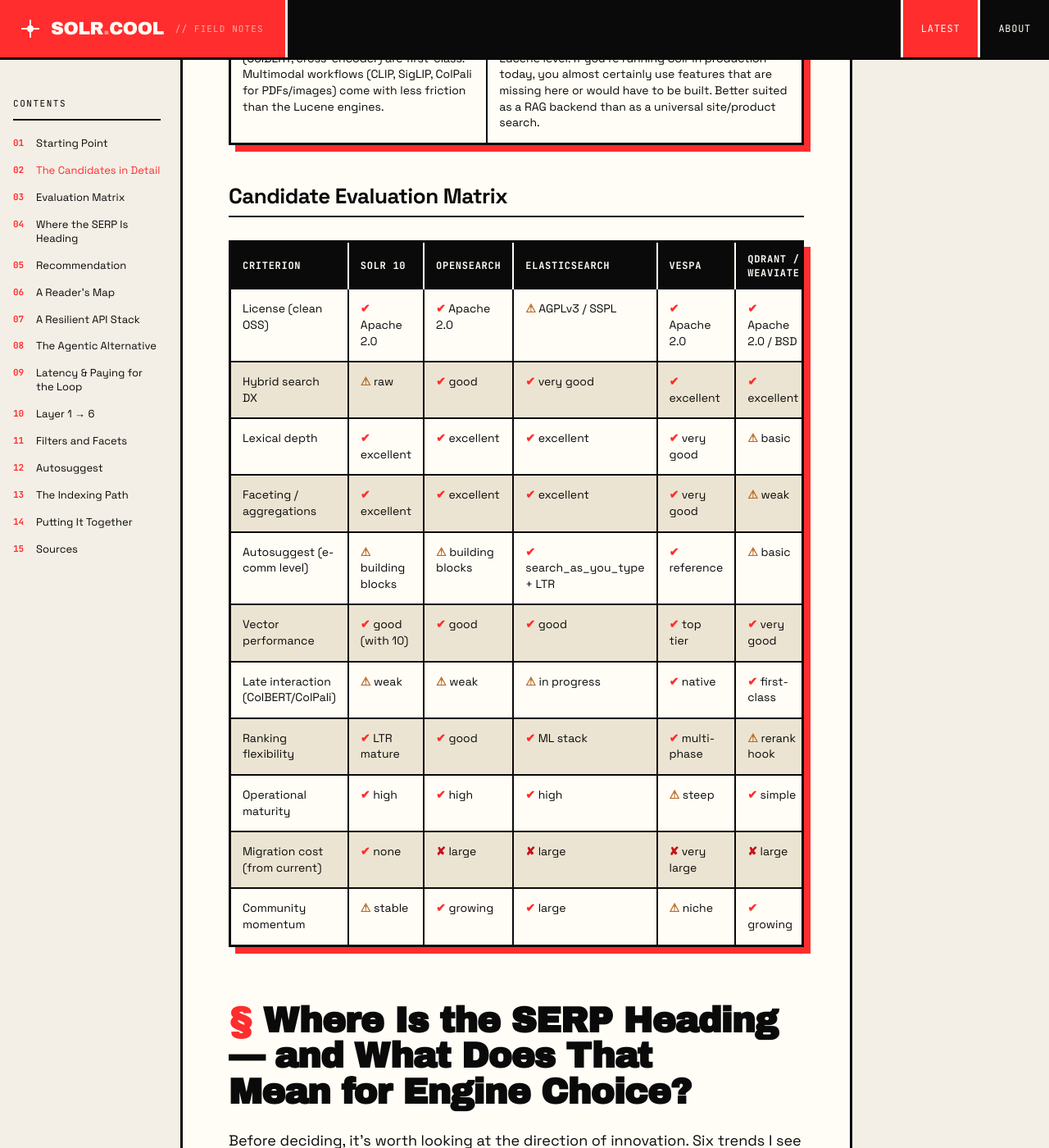
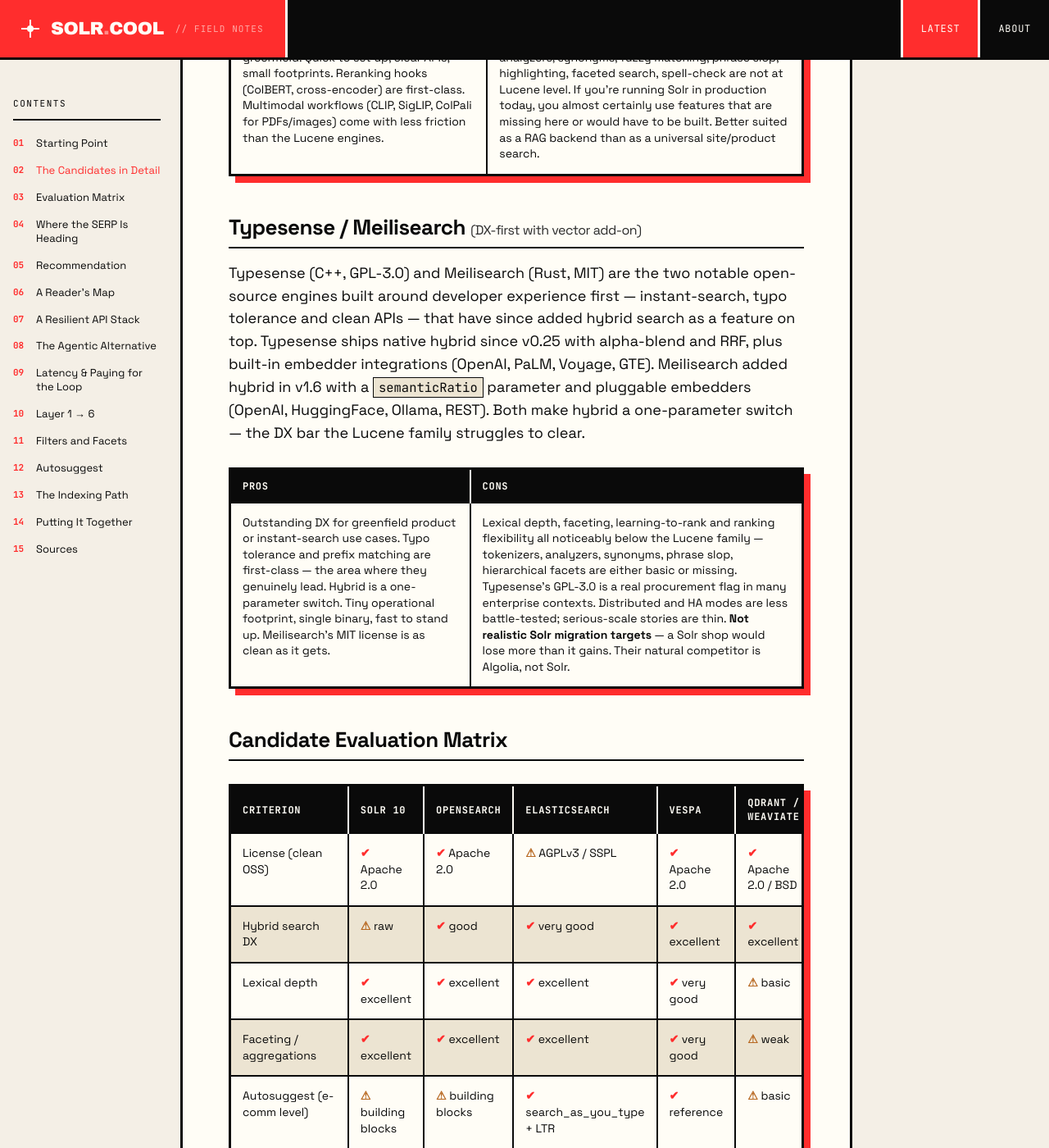
Before and after one commit to solr-cool/solr-cool.github.io, a Jekyll site: the page built from _posts/2026-05-18-hybrid-search-on-apache-solr.md, in a window 1280 px wide and 1400 px high, scrolled down 4540 px. Shown: the whole window at 82% size. Built offline with Jekyll 4.4.1, drawn with Linux system fonts in a browser that asks for light colours; some of the changed text lies outside the part shown.

Commit message:
add typesense / meilisearch

```diff
--- a/_posts/2026-05-18-hybrid-search-on-apache-solr.md
+++ b/_posts/2026-05-18-hybrid-search-on-apache-solr.md
@@ -45,6 +45,7 @@
 1. **Lucene-based search platforms:** Solr, OpenSearch, Elasticsearch
 2. **AI-native search engine:** Vespa
 3. **Vector-first databases with BM25:** Qdrant, Weaviate, Milvus
+4. **DX-first lightweight engines with vector add-on:** Typesense, Meilisearch
 
 The evaluation of these categories runs through the following functional areas, which together in modern search systems make the difference between "works" and "competitive":
 
@@ -130,25 +131,39 @@
   </table>
 </div>
 
+### Typesense / Meilisearch <small style="font-weight:400;font-size:16px;color:var(--ink-soft)">(DX-first with vector add-on)</small>
+
+Typesense (C++, GPL-3.0) and Meilisearch (Rust, MIT) are the two notable open-source engines built around developer experience first &mdash; instant-search, typo tolerance and clean APIs &mdash; that have since added hybrid search as a feature on top. Typesense ships native hybrid since v0.25 with alpha-blend and RRF, plus built-in embedder integrations (OpenAI, PaLM, Voyage, GTE). Meilisearch added hybrid in v1.6 with a `semanticRatio` parameter and pluggable embedders (OpenAI, HuggingFace, Ollama, REST). Both make hybrid a one-parameter switch &mdash; the DX bar the Lucene family struggles to clear.
+
+<div class="table-wrap">
+  <table>
+    <thead><tr><th>Pros</th><th>Cons</th></tr></thead>
+    <tbody><tr>
+      <td>Outstanding DX for greenfield product or instant-search use cases. Typo tolerance and prefix matching are first-class &mdash; the area where they genuinely lead. Hybrid is a one-parameter switch. Tiny operational footprint, single binary, fast to stand up. Meilisearch&rsquo;s MIT license is as clean as it gets.</td>
+      <td>Lexical depth, faceting, learning-to-rank and ranking flexibility all noticeably below the Lucene family &mdash; tokenizers, analyzers, synonyms, phrase slop, hierarchical facets are either basic or missing. Typesense&rsquo;s GPL-3.0 is a real procurement flag in many enterprise contexts. Distributed and HA modes are less battle-tested; serious-scale stories are thin. <strong>Not realistic Solr migration targets</strong> &mdash; a Solr shop would lose more than it gains. Their natural competitor is Algolia, not Solr.</td>
+    </tr></tbody>
+  </table>
+</div>
+
 ### Candidate Evaluation Matrix  {#matrix}
 
 <div class="table-wrap">
   <table>
     <thead><tr>
-      <th>Criterion</th><th>Solr&nbsp;10</th><th>OpenSearch</th><th>Elasticsearch</th><th>Vespa</th><th>Qdrant / Weaviate</th>
+      <th>Criterion</th><th>Solr&nbsp;10</th><th>OpenSearch</th><th>Elasticsearch</th><th>Vespa</th><th>Qdrant / Weaviate</th><th>Typesense / Meilisearch</th>
     </tr></thead>
     <tbody>
-      <tr><td>License (clean OSS)</td><td><span class="ok">✔</span> Apache 2.0</td><td><span class="ok">✔</span> Apache 2.0</td><td><span class="warn">⚠</span> AGPLv3 / SSPL</td><td><span class="ok">✔</span> Apache 2.0</td><td><span class="ok">✔</span> Apache 2.0 / BSD</td></tr>
-      <tr><td>Hybrid search DX</td><td><span class="warn">⚠</span> raw</td><td><span class="ok">✔</span> good</td><td><span class="ok">✔</span> very good</td><td><span class="ok">✔</span> excellent</td><td><span class="ok">✔</span> excellent</td></tr>
-      <tr><td>Lexical depth</td><td><span class="ok">✔</span> excellent</td><td><span class="ok">✔</span> excellent</td><td><span class="ok">✔</span> excellent</td><td><span class="ok">✔</span> very good</td><td><span class="warn">⚠</span> basic</td></tr>
-      <tr><td>Faceting / aggregations</td><td><span class="ok">✔</span> excellent</td><td><span class="ok">✔</span> excellent</td><td><span class="ok">✔</span> excellent</td><td><span class="ok">✔</span> very good</td><td><span class="warn">⚠</span> weak</td></tr>
-      <tr><td>Autosuggest (e-comm level)</td><td><span class="warn">⚠</span> building blocks</td><td><span class="warn">⚠</span> building blocks</td><td><span class="ok">✔</span> search_as_you_type + LTR</td><td><span class="ok">✔</span> reference</td><td><span class="warn">⚠</span> basic</td></tr>
-      <tr><td>Vector performance</td><td><span class="ok">✔</span> good (with 10)</td><td><span class="ok">✔</span> good</td><td><span class="ok">✔</span> good</td><td><span class="ok">✔</span> top tier</td><td><span class="ok">✔</span> very good</td></tr>
-      <tr><td>Late interaction (ColBERT/ColPali)</td><td><span class="warn">⚠</span> weak</td><td><span class="warn">⚠</span> weak</td><td><span class="warn">⚠</span> in progress</td><td><span class="ok">✔</span> native</td><td><span class="ok">✔</span> first-class</td></tr>
-      <tr><td>Ranking flexibility</td><td><span class="ok">✔</span> LTR mature</td><td><span class="ok">✔</span> good</td><td><span class="ok">✔</span> ML stack</td><td><span class="ok">✔</span> multi-phase</td><td><span class="warn">⚠</span> rerank hook</td></tr>
-      <tr><td>Operational maturity</td><td><span class="ok">✔</span> high</td><td><span class="ok">✔</span> high</td><td><span class="ok">✔</span> high</td><td><span class="warn">⚠</span> steep</td><td><span class="ok">✔</span> simple</td></tr>
-      <tr><td>Migration cost (from current)</td><td><span class="ok">✔</span> none</td><td><span class="bad">✘</span> large</td><td><span class="bad">✘</span> large</td><td><span class="bad">✘</span> very large</td><td><span class="bad">✘</span> large</td></tr>
-      <tr><td>Community momentum</td><td><span class="warn">⚠</span> stable</td><td><span class="ok">✔</span> growing</td><td><span class="ok">✔</span> large</td><td><span class="warn">⚠</span> niche</td><td><span class="ok">✔</span> growing</td></tr>
+      <tr><td>License (clean OSS)</td><td><span class="ok">✔</span> Apache 2.0</td><td><span class="ok">✔</span> Apache 2.0</td><td><span class="warn">⚠</span> AGPLv3 / SSPL</td><td><span class="ok">✔</span> Apache 2.0</td><td><span class="ok">✔</span> Apache 2.0 / BSD</td><td><span class="warn">⚠</span> GPL-3.0 / MIT</td></tr>
+      <tr><td>Hybrid search DX</td><td><span class="warn">⚠</span> raw</td><td><span class="ok">✔</span> good</td><td><span class="ok">✔</span> very good</td><td><span class="ok">✔</span> excellent</td><td><span class="ok">✔</span> excellent</td><td><span class="ok">✔</span> very good</td></tr>
+      <tr><td>Lexical depth</td><td><span class="ok">✔</span> excellent</td><td><span class="ok">✔</span> excellent</td><td><span class="ok">✔</span> excellent</td><td><span class="ok">✔</span> very good</td><td><span class="warn">⚠</span> basic</td><td><span class="warn">⚠</span> basic</td></tr>
+      <tr><td>Faceting / aggregations</td><td><span class="ok">✔</span> excellent</td><td><span class="ok">✔</span> excellent</td><td><span class="ok">✔</span> excellent</td><td><span class="ok">✔</span> very good</td><td><span class="warn">⚠</span> weak</td><td><span class="warn">⚠</span> basic</td></tr>
+      <tr><td>Autosuggest (e-comm level)</td><td><span class="warn">⚠</span> building blocks</td><td><span class="warn">⚠</span> building blocks</td><td><span class="ok">✔</span> search_as_you_type + LTR</td><td><span class="ok">✔</span> reference</td><td><span class="warn">⚠</span> basic</td><td><span class="ok">✔</span> very good</td></tr>
+      <tr><td>Vector performance</td><td><span class="ok">✔</span> good (with 10)</td><td><span class="ok">✔</span> good</td><td><span class="ok">✔</span> good</td><td><span class="ok">✔</span> top tier</td><td><span class="ok">✔</span> very good</td><td><span class="ok">✔</span> good</td></tr>
+      <tr><td>Late interaction (ColBERT/ColPali)</td><td><span class="warn">⚠</span> weak</td><td><span class="warn">⚠</span> weak</td><td><span class="warn">⚠</span> in progress</td><td><span class="ok">✔</span> native</td><td><span class="ok">✔</span> first-class</td><td><span class="bad">✘</span> none</td></tr>
+      <tr><td>Ranking flexibility</td><td><span class="ok">✔</span> LTR mature</td><td><span class="ok">✔</span> good</td><td><span class="ok">✔</span> ML stack</td><td><span class="ok">✔</span> multi-phase</td><td><span class="warn">⚠</span> rerank hook</td><td><span class="warn">⚠</span> limited</td></tr>
+      <tr><td>Operational maturity</td><td><span class="ok">✔</span> high</td><td><span class="ok">✔</span> high</td><td><span class="ok">✔</span> high</td><td><span class="warn">⚠</span> steep</td><td><span class="ok">✔</span> simple</td><td><span class="ok">✔</span> simple</td></tr>
+      <tr><td>Migration cost (from current)</td><td><span class="ok">✔</span> none</td><td><span class="bad">✘</span> large</td><td><span class="bad">✘</span> large</td><td><span class="bad">✘</span> very large</td><td><span class="bad">✘</span> large</td><td><span class="bad">✘</span> large</td></tr>
+      <tr><td>Community momentum</td><td><span class="warn">⚠</span> stable</td><td><span class="ok">✔</span> growing</td><td><span class="ok">✔</span> large</td><td><span class="warn">⚠</span> niche</td><td><span class="ok">✔</span> growing</td><td><span class="ok">✔</span> growing</td></tr>
     </tbody>
   </table>
 </div>
@@ -168,7 +183,7 @@
 
 ### Recommendation  {#recommendation}
 
-**If the customer were starting greenfield** — without the existing Solr investment — and the profile is "classical search engine with hybrid extension, medium-to-large data volume, no megascale RAG," I would recommend **OpenSearch**. The hybrid DX is mature, RRF and score normalization are built in, the license is clean, security features are included at no extra cost, and the ecosystem is large enough that for most problems someone has already posted a solution.
+**If the customer were starting greenfield** — without the existing Solr investment — and the profile is "classical search engine with hybrid extension, medium-to-large data volume, no megascale RAG," I would recommend **OpenSearch**. The hybrid DX is mature, RRF and score normalization are built in, the license is clean, security features are included at no extra cost, and the ecosystem is large enough that for most problems someone has already posted a solution. (For a *smaller* greenfield profile — product catalog or instant-search at moderate scale, where the alternative would be Algolia — Typesense or Meilisearch are the right call. They are not, however, realistic replacements for a serious Solr-class e-commerce or site search.)
 
 **However:** The customer is *not* starting greenfield — they're facing the Solr&nbsp;9-to-10 upgrade. And here the recommendation flips: **Solr&nbsp;10 is sufficient in the overwhelming majority of cases for hybrid search**, and migration cost to OpenSearch would be substantial (schema modeling, query language, indexing pipeline, ops, monitoring, team skills). Solr&nbsp;10 closes the exact gaps that 9.x still had — with quantization, GPU codec, SeededKnn and PatienceKnn termination.
 
@@ -261,7 +276,8 @@
 ┌──────────────────────────────┐                        │
 │    Telemetry & click logs    │◀───────────────────────┘
 │ structured, linked to Query-IR
-└──────────────────────────────┘</pre>
+└──────────────────────────────┘
+</pre>
 
 ### The Agentic Alternative — Thin Primitives, an Orchestrating Agent  {#agentic}
 
```
